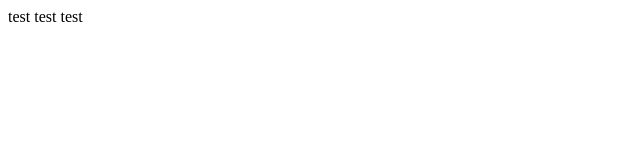
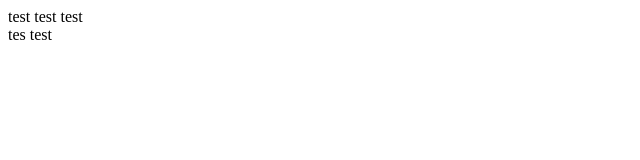
Before and after one commit to nsanikidze/Test, a plain HTML site: page index.html in a window 1280 px wide. Shown: the full height of the page, 0-640 px from the left. Drawn offline with Linux system fonts and the light colour scheme.

Commit message:
second commit

```diff
--- a/index.html
+++ b/index.html
@@ -5,5 +5,6 @@
     </head>
     <body>
         <div>test test test </div>
+        <div>tes test</div>
     </body>
 </html>
```
